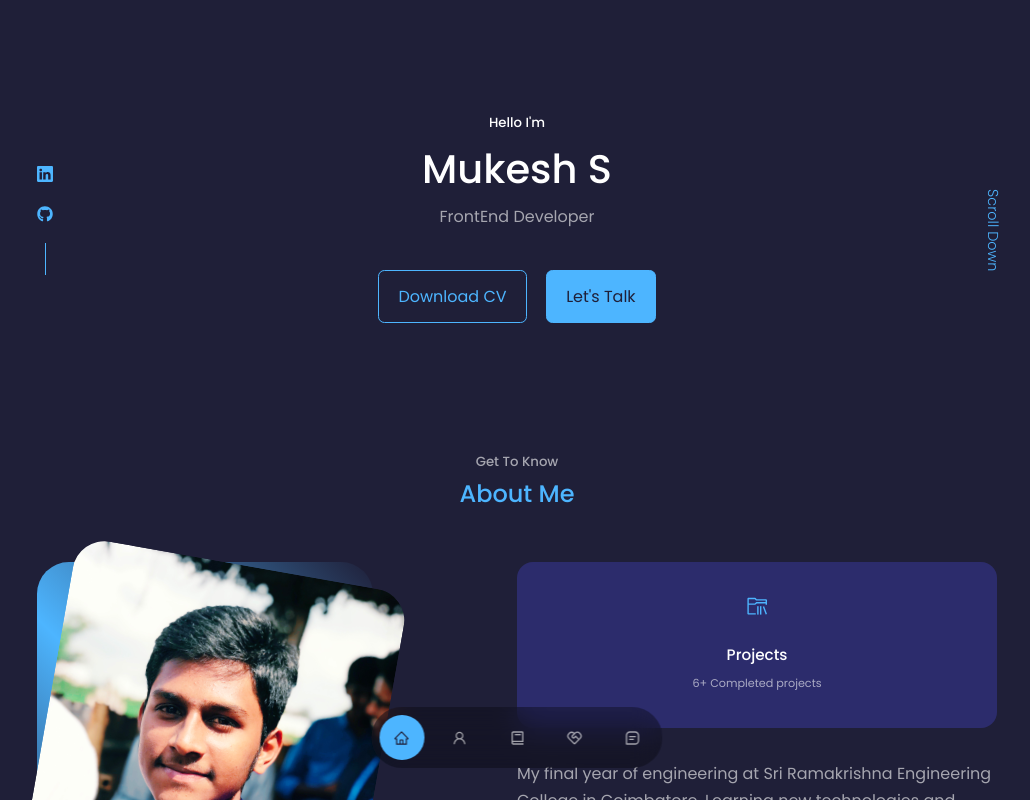
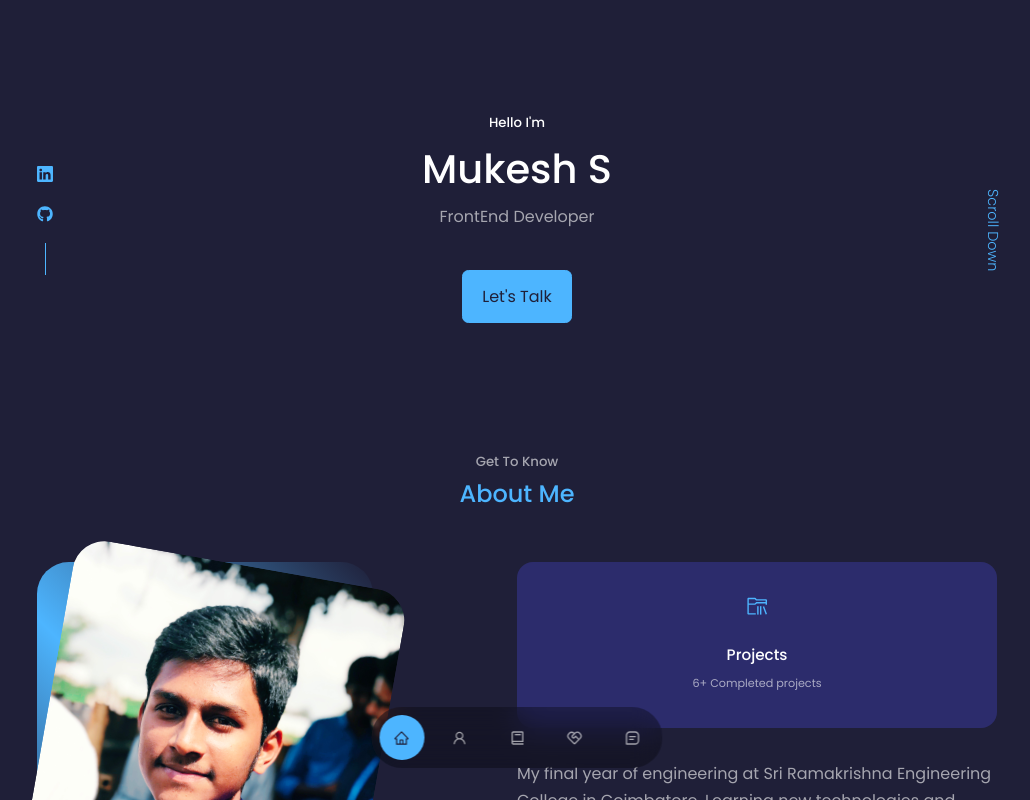
Before and after one commit to Mukesh-Sonu/portfolio, a React (Create React App) app: page / in a window 1280 px wide. Shown: the top 800 px of the page, without its empty margins (123-1153 px from the left). Built offline with nearby package versions, Linux system fonts and the light colour scheme.

Commit message:
deploy check

```diff
--- a/src/components/header/Cv.jsx
+++ b/src/components/header/Cv.jsx
@@ -1,11 +1,11 @@
 import React from "react";
-import CV from "../../assests/Mukesh_S_Resume.pdf";
+// import CV from "../../assests/Mukesh_S_Resume.pdf";
 function Cv() {
   return (
     <div className="cta">
-      <a href={CV} download className="btn">
+      {/* <a href={CV} download className="btn">
         Download CV
-      </a>
+      </a> */}
       <a href="#contact" className="btn btn-primary">
         Let's Talk
       </a>
```
